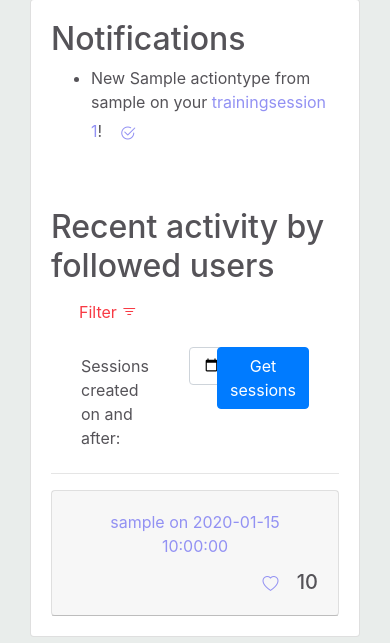
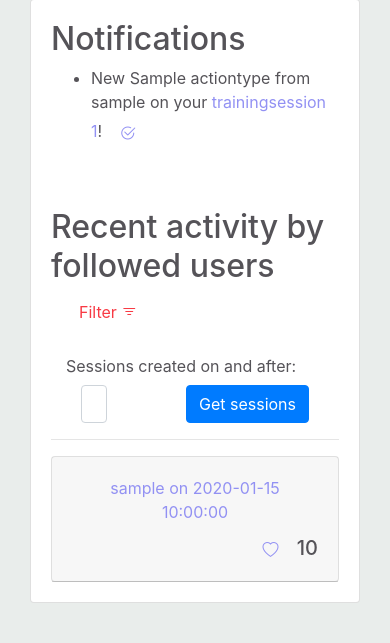
Before and after one commit to ylireetta/tsoha-harkka, a Flask app: template templates/index.html in a window 390 px wide, after a click on "Filter". Shown: the part 201-844 px from the top of the page. Run offline with Flask 3, Linux system fonts and the light colour scheme; the visitor is signed in with stand-in values (Sample User, id 1); the template is opened without the code that fills it: most values are stand-ins (such as "Sample title", 1, 10 or a date in 2020); some libraries are stand-ins or nearby versions.

Commit message:
Responsive tables.

```diff
--- a/templates/index.html
+++ b/templates/index.html
@@ -6,6 +6,7 @@
 
     {% if not session.username %}
     <div class="col-8">
+        <h1>TSOHA Trainer's App</h1>
         <div class="card">
             <div class="card-body">
                 <form action="/login" method="POST">
@@ -53,11 +54,9 @@
                     <div class="col-sm collapse" id="hiddenfilterdiv">
                         <div id="filter-content">
                             <form action="/" method="GET" id="filterform">
-                                <div class="row">
-                                    <div class="col-5">
-                                        <label for="max-date" class="col-form-label">Sessions created on and after:</label>
-                                    </div>
-                                    <div class="col">
+                                <div class="form-group row">
+                                    <label for="max-date" class="col-form-label">Sessions created on and after:</label>
+                                    <div class="col-2">
                                         <input type="date" class="form-control" name="max-date" id="max-date">
                                     </div>
                                     <div class="col">
--- a/templates/moveslibrary.html
+++ b/templates/moveslibrary.html
@@ -57,7 +57,7 @@
                     </form>
                 </div>
 
-                <div class="card-body">
+                <div class="card-body table-responsive">
                     <table id="moveresults" class="table table-striped table-sm table-hover" cellspacing="0" width="100%">
                         <thead>
                             <tr>
--- a/templates/profile.html
+++ b/templates/profile.html
@@ -18,7 +18,7 @@
             </div>
 
             <div id="my-templates" class="collapse show" aria-labelledby="my-templates-header" data-parent="#accordion">
-                <div class="card-body">
+                <div class="card-body table-responsive">
                     <table id="trainingtemplates" class="table table-striped table-bordered table-sm" cellspacing="0" width="100%">
                         <thead>
                             <tr>
--- a/templates/register.html
+++ b/templates/register.html
@@ -4,6 +4,7 @@
 
 {% block content %}
 <div class="col-8">
+    <h1>Register</h1>
     <div class="card">
         <div class="card-body">
             <form action="/register" method="POST">
--- a/templates/trainingdata.html
+++ b/templates/trainingdata.html
@@ -29,7 +29,7 @@
             <div id="add-session" class="collapse show" aria-labelledby="add-session-header" data-parent="#accordion">
                 <div class="card-body">
                     <form id="data-form" action="/addtrainingsession" method="POST">
-                        <div class="form-group col-6">
+                        <div class="form-group table-responsive">
                             <table id="training-data-table" class="table table-striped table-sm" cellspacing="0" width="100%">
                                 <thead>
                                     <tr>
--- a/templates/userdata.html
+++ b/templates/userdata.html
@@ -6,7 +6,7 @@
 <div class="col-sm">
     <h1>TSOHA Trainer's App Users</h1>
     <div class="card">
-        <div class="card-body">
+        <div class="card-body table-responsive">
             <table id="users-table" class="table table-striped table-sm table-hover" cellspacing="0" width="100%">
                 <thead>
                     <tr>
```
